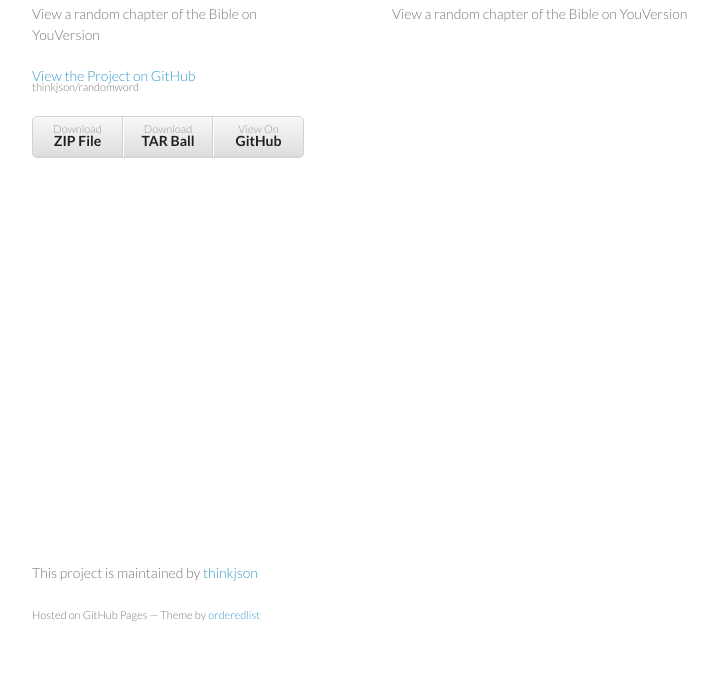
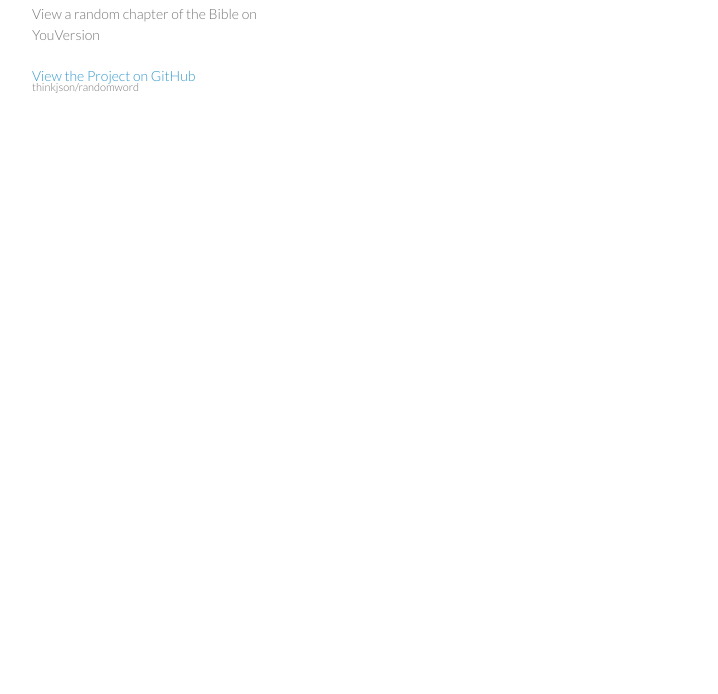
Before and after one commit to thinkjson/randomword, a plain HTML site: page index.html in a window 1280 px wide. Shown: the part 106-800 px from the top of the page, without its empty margins (178-896 px from the left). Drawn offline with Linux system fonts and the light colour scheme.

Commit message:
Added CNAME and removed cruft

```diff
--- a/index.html
+++ b/index.html
@@ -6,11 +6,7 @@
     <title>Randomword by thinkjson</title>
 
     <link rel="stylesheet" href="stylesheets/styles.css">
-    <link rel="stylesheet" href="stylesheets/pygment_trac.css">
     <meta name="viewport" content="width=device-width, initial-scale=1, user-scalable=no">
-    <!--[if lt IE 9]>
-    <script src="//html5shiv.googlecode.com/svn/trunk/html5.js"></script>
-    <![endif]-->
   </head>
   <body>
     <div class="wrapper">
@@ -19,25 +15,8 @@
         <p>View a random chapter of the Bible on YouVersion</p>
 
         <p class="view"><a href="https://github.com/thinkjson/randomword">View the Project on GitHub <small>thinkjson/randomword</small></a></p>
-
-
-        <ul>
-          <li><a href="https://github.com/thinkjson/randomword/zipball/master">Download <strong>ZIP File</strong></a></li>
-          <li><a href="https://github.com/thinkjson/randomword/tarball/master">Download <strong>TAR Ball</strong></a></li>
-          <li><a href="https://github.com/thinkjson/randomword">View On <strong>GitHub</strong></a></li>
-        </ul>
       </header>
-      <section>
-        <h1>randomword</h1>
-
-<p>View a random chapter of the Bible on YouVersion</p>
-      </section>
-      <footer>
-        <p>This project is maintained by <a href="https://github.com/thinkjson">thinkjson</a></p>
-        <p><small>Hosted on GitHub Pages &mdash; Theme by <a href="https://github.com/orderedlist">orderedlist</a></small></p>
-      </footer>
     </div>
-    <script src="javascripts/scale.fix.js"></script>
     <script type="text/javascript">
     var gaJsHost = (("https:" == document.location.protocol) ? "https://ssl." : "http://www.");
     document.write(unescape("%3Cscript src='" + gaJsHost + "google-analytics.com/ga.js' type='text/javascript'%3E%3C/script%3E"));
@@ -48,6 +27,6 @@
     pageTracker._trackPageview();
     } catch(err) {}
     </script>
-
+    <script src="javascripts/randomword.js"></script>
   </body>
 </html>
```
Also changed, not shown: javascripts/randomword.js (added), 1 other file. Lines whose indentation alone changed are shown as unchanged.
